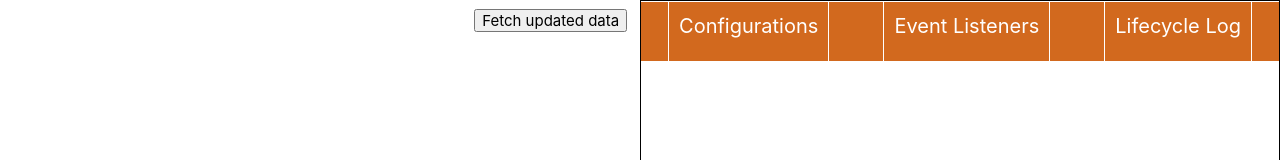
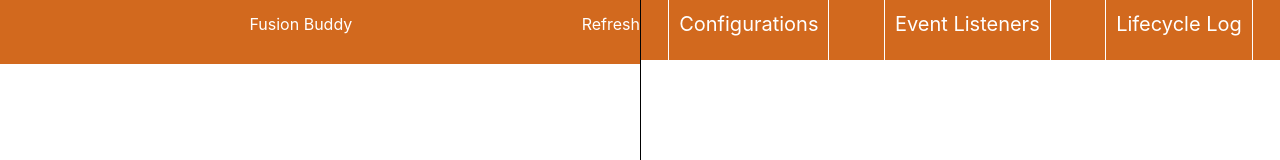
Before and after one commit to Dip686/fusionBuddy, a browser extension: page develop/src/viz/pane/panel.html in a window 1280 px wide. Shown: the top 160 px of the page. Drawn offline with Linux system fonts and the light colour scheme.

Commit message:
Fixed the bug with lifecycle data, Added toolbar design, separated out css files, re-introduced the refresh data on component click because life cycle is fetched only on click of component, that too on a per component basis

```diff
--- a/develop/src/internal/panel.js
+++ b/develop/src/internal/panel.js
@@ -32,19 +32,17 @@ panelPort.onMessage.addListener(function (msg) {
 		componentViewID.appendChild(tempDiv);
 
 		compInnerHTML = `<ul><li data-component-id="${components.id}">chart ${compInnerHTML} </li></ul>`;
+
 		document.getElementById('jstree_demo_div').innerHTML = compInnerHTML;
 		jsTreeObj = $('#jstree_demo_div').jstree({});
-		jsTreeObj.on("ready.jstree", function () {
-			// $('#jstree_demo_div').jstree("open_all");
-			// $('#jstree_demo_div').jstree(true).select_node(panelContext.currentSelectedComponentId);
-			// $('#jstree_demo_div').jstree("close_all");
-		});
+
+		//Setting eventListeners to the nodes of js tree
 		$("#jstree_demo_div").on("changed.jstree", function (evt, data) {
 			var selectedComponentId = $('#' + data.selected[0]).data('component-id');
 			setSelectedComponentId(selectedComponentId);
 			setSelectedTab('#params-tab');
-			console.log('selectedComponentId', selectedComponentId, 'panelPort', panelPort);
-			// panelPort && panelPort.postMessage({type: 'GET_UPDATED_DATA', payload: {componentId: selectedComponentId}});
+			fetchFreshDataForComponent(panelContext.currentSelectedComponentId);
+
 		});
 		$('.switch-tab-button').off();
 		$('.switch-tab-button').on('click', function () {
@@ -54,9 +52,15 @@ panelPort.onMessage.addListener(function (msg) {
 });
 
 document.getElementById('refresh-btn').addEventListener('click', function refreshData() {
-	panelPort && panelPort.postMessage({ type: 'GET_UPDATED_DATA', payload: { componentId: panelContext.currentSelectedComponentId } });
+	fetchFreshDataForComponent(panelContext.currentSelectedComponentId);
 });
+
 init();
+
+function fetchFreshDataForComponent(componentId) {
+	panelPort && panelPort.postMessage({ type: 'GET_UPDATED_DATA', payload: { componentId } });
+}
+
 function buildTree(components) {
 	let str = '<ul>';
 	for (let component in components) {
--- /dev/null
+++ b/develop/src/viz/pane/panel.css
@@ -0,0 +1,106 @@
+html,
+body {
+  min-height: 100%;
+  margin: 0;
+}
+
+.tab-content {
+  font-size: 12px;
+  overflow: scroll;
+  padding: 10px;
+}
+
+.col-25 {
+  width: 25%;
+}
+
+.col-50 {
+  width: 50%;
+}
+
+.col-100 {
+  width: 100%;
+}
+
+.text-center {
+  text-align: center;
+}
+
+#data-section {
+  border-left: 1px solid black;
+}
+
+.header {
+  color: white;
+  background-color: chocolate;
+  height: 8vh;
+  line-height: 6vh;
+  font-size: 20px;
+  cursor: pointer;
+  text-align: center;
+}
+
+.layout-row {
+  display: flex;
+  flex-direction: row;
+}
+
+.layout-column {
+  display: flex;
+  flex-direction: column;
+}
+
+.justify-space-between {
+  justify-content: space-between;
+}
+
+.justify-center {
+  justify-content: center;
+}
+
+.justify-strech {
+  justify-content: stretch;
+}
+
+.justify-space-around {
+  justify-content: space-around;
+}
+
+.justify-start {
+  justify-content: flex-start;
+}
+
+.align-center {
+  align-items: center;
+}
+
+.full-height {
+  min-height: 100vh;
+  height: 100%;
+}
+
+.switch-tab-button {
+ padding: 0 10px;
+ border-left: 1px solid white;
+ border-right: 1px solid white;
+}
+
+.toolbar {
+	color: white;
+    background-color: chocolate;
+    height: 8vh;
+    cursor: pointer;
+	text-align: center;
+	padding-left: 20px;
+}
+
+.toolbar .toolbar-title {
+	line-height: 6vh;
+	font-size: 16px;
+}
+
+#refresh-btn {
+	float: right;
+	line-height: 6vh;
+	font-size: 16px;
+}
--- a/develop/src/viz/pane/panel.html
+++ b/develop/src/viz/pane/panel.html
@@ -11,130 +11,24 @@
 	<link rel="stylesheet" href="../../vendors/jstree/assets/themes/default/style.min.css" />
 	<script src="../../vendors/jstree/assets/jstree.min.js"></script>
 	<script src="../../vendors/json-formatter/json-formatter.js"></script>
- <style>
-   html,
-   body {
-     min-height: 100%;
-     margin: 0;
-   }
-
-   .tab-content {
-     font-size: 12px;
-     overflow: scroll;
-   }
-
-   .col-25 {
-     width: 25%;
-   }
-
-   .col-50 {
-     width: 50%;
-   }
-
-   .col-100 {
-     width: 100%;
-   }
-
-   .text-center {
-     text-align: center;
-   }
-
-   #data-section {
-     border: 1px solid black;
-   }
-
-   .panel-tab .header {
-     color: white;
-     background-color: chocolate;
-     height: 45px;
-     border-bottom: 1px solid white;
-     line-height: 40px;
-     text-align: center;
-     font-size: 20px;
-   }
-
-   .footer {
-     color: white;
-     background-color: chocolate;
-     height: 8vh;
-     border-top: 1px solid white;
-     line-height: 6vh;
-     font-size: 20px;
-     cursor: pointer;
-     text-align: center;
-   }
-
-   .layout-row {
-     display: flex;
-     flex-direction: row;
-   }
-
-   .layout-column {
-     display: flex;
-     flex-direction: column;
-   }
-
-   .justify-space-between {
-     justify-content: space-between;
-   }
-
-   .justify-center {
-     justify-content: center;
-   }
-
-   .justify-strech {
-     justify-content: stretch;
-   }
-
-   .justify-space-around {
-     justify-content: space-around;
-   }
-
-   .justify-start {
-     justify-content: flex-start;
-   }
-
-   .align-center {
-     align-items: center;
-   }
-
-   .full-height {
-     min-height: 100vh;
-     height: 100%;
-   }
-   .refresh-container {
-    text-align: right;
-    padding-right: 1vw;
-    padding-top: 1vh;
-    padding-bottom: 1vh;
-   }
-   .feature-bar {
-     height: 8vh;
-     border-top: 1px solid white;
-   }
-
-   .switch-tab-button {
-    padding: 0 10px;
-    border-left: 1px solid white;
-    border-right: 1px solid white;
-   }
- </style>
+	<link rel="stylesheet" href="../../vendors/font-awesome/font-awesome.css" />
+	<link rel="stylesheet" href="./panel.css" />
 </head>
 
 <body>
 	<div class="component-container">
 		<div class="layout-row justify-space-between full-height">
 			<div id="component-view-parent" class="col-50">
-		<div class="feature-bar">
-			<div class="refresh-container">
-			 <button id="refresh-btn">Fetch updated data</button>
-			</div>
+				<div class="toolbar">
+					<span class="toolbar-title">Fusion Buddy</span>
+					<span id="refresh-btn">Refresh</i></span>
 				</div>
 				<div id="jstree_demo_div"></div>
 			</div>
 			<div class="layout-column col-50 justify-space-between" id="data-section">
-       <div class="footer col-100 layout-row text-center justify-space-around">
-         <div class="switch-tab-button" data-tab-id="#params-tab" style="border-right: 1px solid white;">Configurations
+				<div class="header col-100 layout-row text-center justify-space-around">
+					<div class="switch-tab-button" data-tab-id="#params-tab" style="border-right: 1px solid white;">
+						Configurations
 					</div>
 					<div class="switch-tab-button" data-tab-id="#events-tab">Event Listeners</div>
 					<div class="switch-tab-button" data-tab-id="#life-cycle-tab">Lifecycle Log</div>
```
Lines whose indentation alone changed are shown as unchanged.
